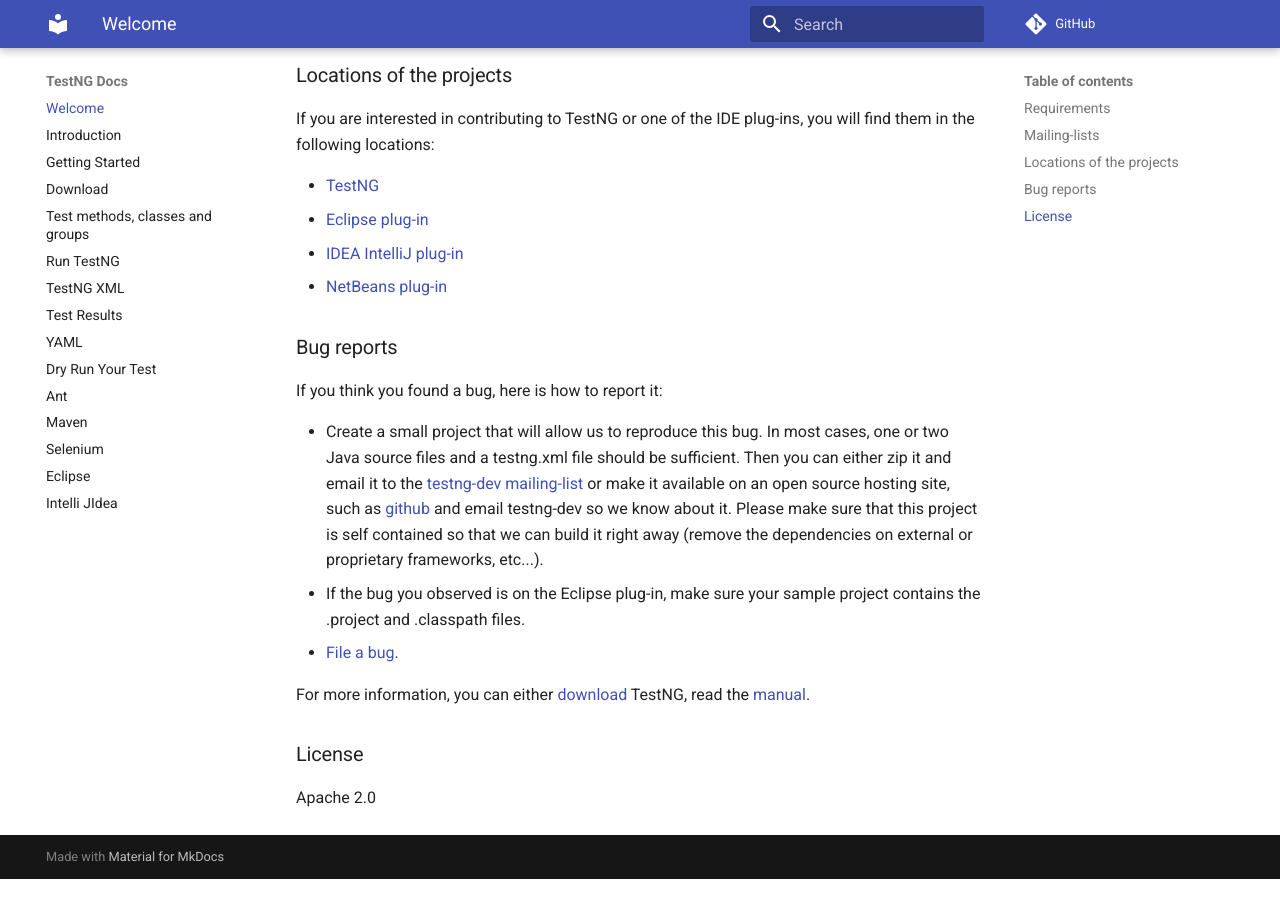
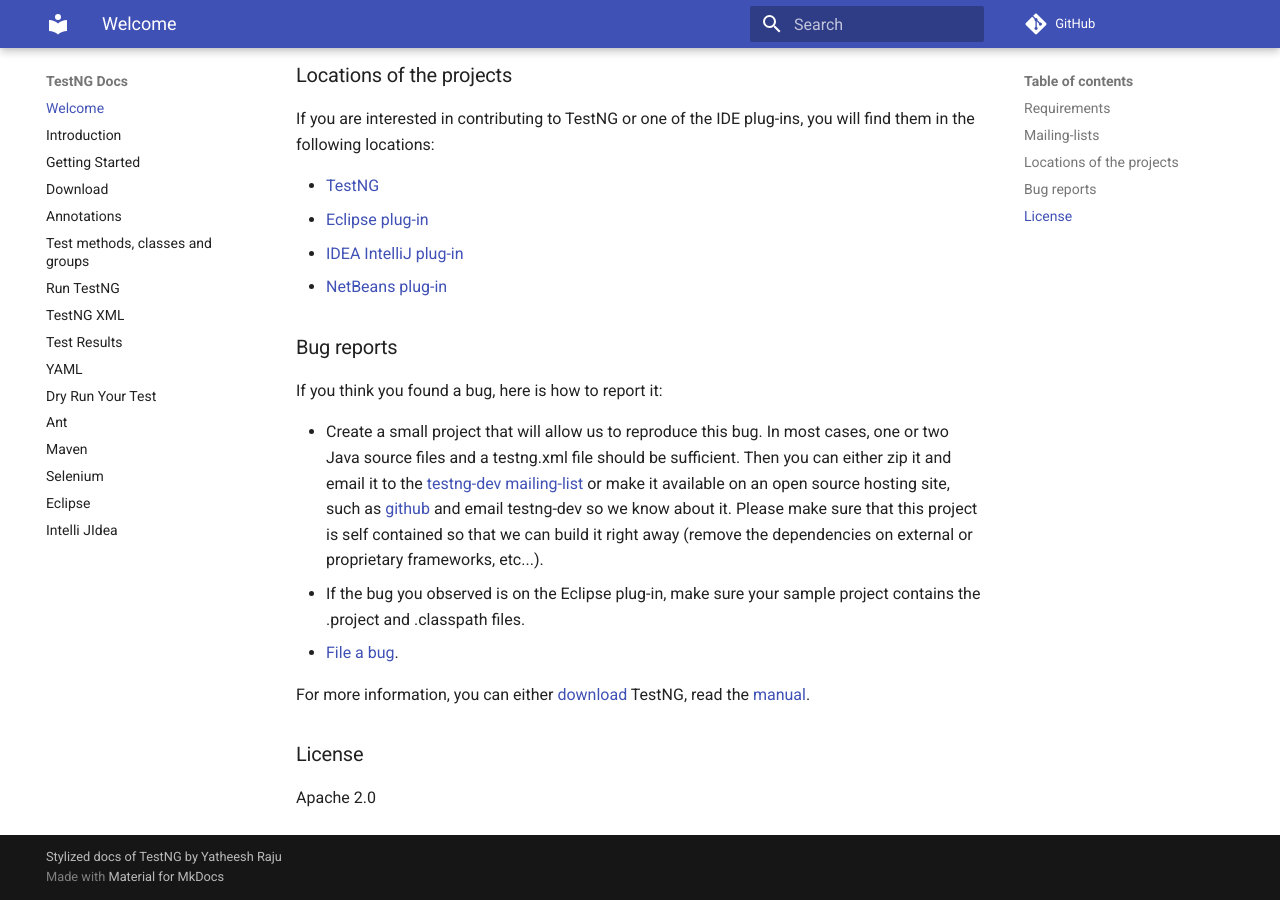
Before and after one commit to yatheeshraju/testng-docs, an MkDocs documentation site: the page built from docs/index.md, in a window 1280 px wide and 900 px high, scrolled down 1032 px. Built offline with MkDocs 1.6.1 and Material for MkDocs 9.7.7, drawn with Linux system fonts in a browser that asks for light colours; comment, search, counter and statistics services are not loaded; before the commit the page ends 1911 px from its top, so only the background shows below that.

Commit message:
annotations file

```diff
--- a/docs/index.md
+++ b/docs/index.md
@@ -1,7 +1,7 @@
 # Welcome
 
 >Note : This is not officail documentation . Visit [https://testng.org/](https://testng.org/) for official documentation .
->Its just a stylized version of the official documentation . by [yatheeshraju](http://yatheeshraju.github.io/)
+>Its just a stylized version of the official documentation . by [yatheeshraju](https://github.com/yatheeshraju/)
 
 TestNG is a testing framework inspired from JUnit and NUnit but introducing some new functionalities that make it more powerful and easier to use, such as:
 
--- a/mkdocs.yml
+++ b/mkdocs.yml
@@ -9,6 +9,7 @@ nav:
     - 'Introduction' : 'basic.md'
     - 'Getting Started': 'gettingstarted.md'
     - 'Download' : 'download.md'
+    - 'Annotations' : 'annotations.md'
     - 'Test methods, classes and groups' : 'testhelpers.md'
     - 'Run TestNG': 'runningtestng.md'
     - 'TestNG XML': 'testngxml.md'
@@ -20,3 +21,5 @@ nav:
     - ' Selenium ': 'selenium.md'
     - 'Eclipse' : 'eclipse.md'
     - 'Intelli JIdea' : 'idea.md'
+
+copyright: 'Stylized docs of TestNG by Yatheesh Raju'
```
